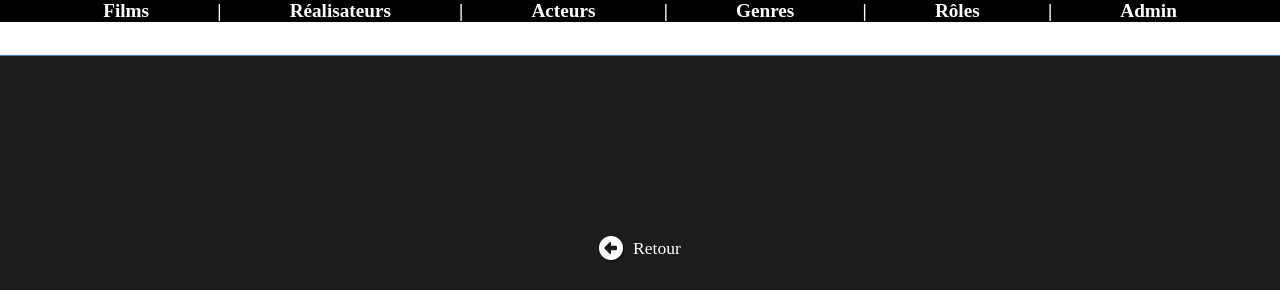
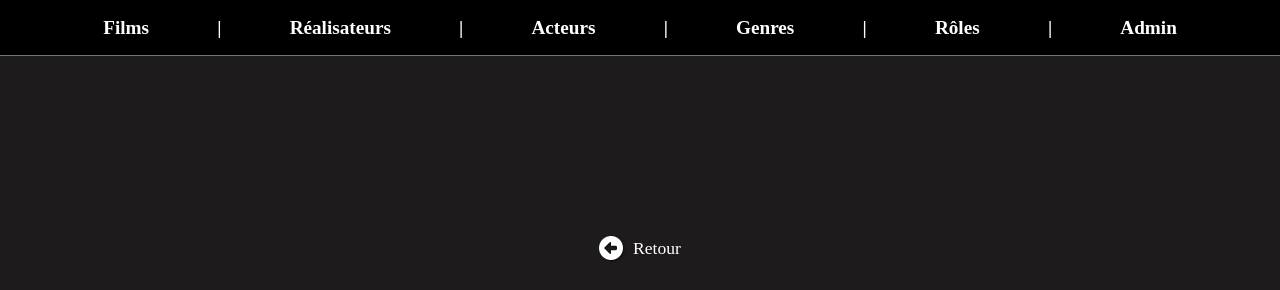
Before and after one commit to mayados/cinema_mvc, a PHP site: template view/detailRole.php in a window 1280 px wide. Shown: the top 290 px of the page. Run offline with PHP 8.4, Linux system fonts and the light colour scheme; the template is opened without the code that fills it, so the values that code supplies are empty.

Commit message:
add style for a complete navigation menu

```diff
--- a/public/css/detailFilm.css
+++ b/public/css/detailFilm.css
@@ -23,6 +23,7 @@ nav{
     width: 100%;
     border-bottom: 1px solid rgb(74, 128, 179);
     height: 7vh;
+    background-color: black;
 }
 
 nav #items-menu{
@@ -36,6 +37,7 @@ nav #items-menu{
     padding-right: 40px;
     font-size: 1.2rem;
     font-weight: bold;
+    height: 100%;
 }
 
 .nav-link:hover{
--- a/public/css/detailGenre.css
+++ b/public/css/detailGenre.css
@@ -23,6 +23,7 @@ nav{
     width: 100%;
     border-bottom: 1px solid rgb(74, 128, 179);
     height: 7vh;
+    background-color: black;
 }
 
 nav #items-menu{
@@ -36,6 +37,7 @@ nav #items-menu{
     padding-right: 40px;
     font-size: 1.2rem;
     font-weight: bold;
+    height: 100%;
 }
 
 .nav-link:hover{
--- a/public/css/detailPersonne.css
+++ b/public/css/detailPersonne.css
@@ -21,6 +21,7 @@ nav{
     width: 100%;
     border-bottom: 1px solid rgb(74, 128, 179);
     height: 7vh;
+    background-color: black;
 }
 
 nav #items-menu{
@@ -34,6 +35,7 @@ nav #items-menu{
     padding-right: 40px;
     font-size: 1.2rem;
     font-weight: bold;
+    height: 100%;
 }
 
 .nav-link:hover{
--- a/public/css/detailRole.css
+++ b/public/css/detailRole.css
@@ -26,6 +26,7 @@ nav{
     width: 100%;
     border-bottom: 1px solid rgb(74, 128, 179);
     height: 7vh;
+    background-color: black;
 }
 
 nav #items-menu{
@@ -39,6 +40,7 @@ nav #items-menu{
     padding-right: 40px;
     font-size: 1.2rem;
     font-weight: bold;
+    height: 100%;
 }
 
 .nav-link:hover{
--- a/public/css/list.css
+++ b/public/css/list.css
@@ -32,6 +32,7 @@ nav{
     width: 100%;
     border-bottom: 1px solid rgb(74, 128, 179);
     height: 7vh;
+    background-color: black;
 }
 
 nav #items-menu{
@@ -45,6 +46,7 @@ nav #items-menu{
     padding-right: 40px;
     font-size: 1.2rem;
     font-weight: bold;
+    height: 100%;
 }
 
 #admin{
--- a/public/css/listFilms.css
+++ b/public/css/listFilms.css
@@ -28,8 +28,8 @@ nav{
     left: 0;
     z-index: 1;
     width: 100%;
-    border-bottom: 1px solid rgb(74, 128, 179);
     height: 7vh;
+    background-color: black;
 }
 
 nav #items-menu{
@@ -43,6 +43,7 @@ nav #items-menu{
     padding-right: 40px;
     font-size: 1.2rem;
     font-weight: bold;
+    height: 100%;
 }
 
 .nav-link:hover{
--- a/public/css/listPersonne.css
+++ b/public/css/listPersonne.css
@@ -32,6 +32,7 @@ nav{
     width: 100%;
     border-bottom: 1px solid rgb(74, 128, 179);
     height: 7vh;
+    background-color: black;
 }
 
 nav #items-menu{
@@ -45,6 +46,7 @@ nav #items-menu{
     padding-right: 40px;
     font-size: 1.2rem;
     font-weight: bold;
+    height: 100%;
 }
 
 #admin{
```
